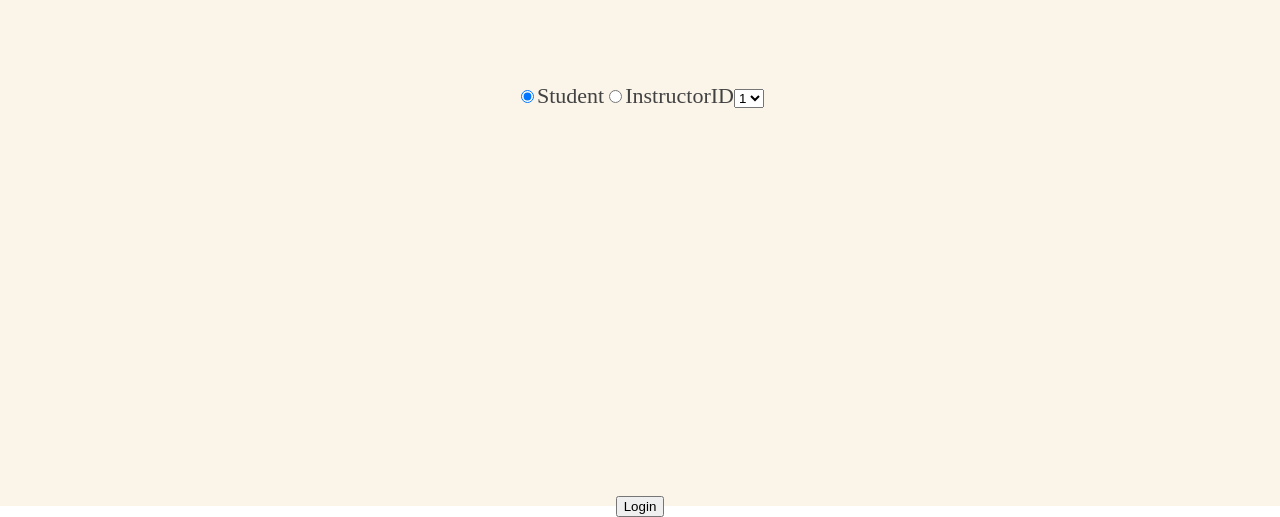
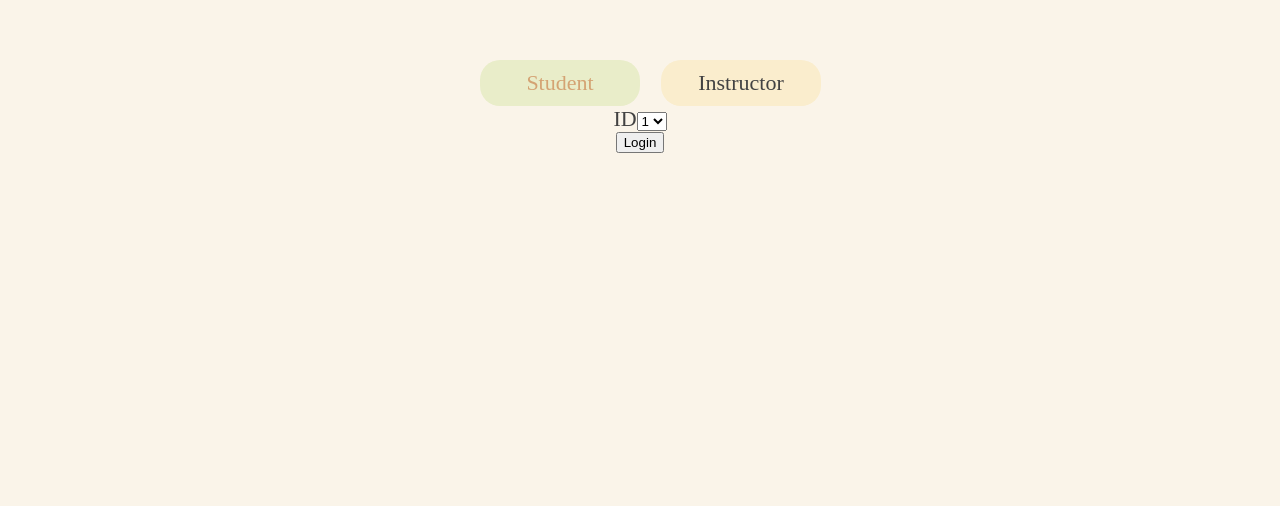
Before and after one commit to bazilzainal/capstone-frontend, a React (Create React App) app: page / in a window 1280 px wide. Shown: the part 294-811 px from the top of the page. Built offline with nearby package versions, Linux system fonts and the light colour scheme.

Commit message:
A little bit of Login styling

```diff
--- a/src/pages/App.css
+++ b/src/pages/App.css
@@ -16,10 +16,13 @@
 
 .login-items {
     display: flex;
-    flex-direction: row;
+    flex-direction: column;
     justify-content: space-between;
     align-items: center;
-    height: 50%;
+    width: 70%;
+}
+.login-items div {
+    display: flex;
 }
 
 .sidebar {
@@ -58,3 +61,26 @@ hr {
     );
     width: 100%;
 }
+
+.radio input {
+    visibility:hidden;
+}
+.radio label {
+    cursor: pointer;
+    background-color: #faedcd;
+    width: 140px;
+    text-align: center;
+    padding: 10px;
+    border-radius: 20px;
+    transition: 0.3s;
+}
+
+.radio label:hover {
+    color: #D4A373;
+    background-color: #E9EDC9;
+}
+
+input:checked + label {
+    background-color: #E9EDC9;
+    color: #D4A373;
+}
--- a/src/pages/Login.js
+++ b/src/pages/Login.js
@@ -65,34 +65,34 @@ export default function Login() {
 
         return (
             <div className="container login-main">
-                <div className="container login-items">
-                    <div className="radio">
-                        <label>
+                <div className="login-items">
+                    <div>
+                        <div className="radio">
                             <input
                                 type="radio"
                                 name="user"
                                 onChange={handleInputChange}
                                 value="student"
+                                id="student"
                                 checked={formValues.user === "student"}
                             />
-                            Student
-                        </label>
-                    </div>
-                    <div className="radio">
-                        <label>
+                            <label for="student">Student</label>
+                        </div>
+                        <div className="radio">
                             <input
                                 type="radio"
                                 name="user"
                                 onChange={handleInputChange}
                                 value="instructor"
+                                id="instructor"
                                 checked={formValues.user === "instructor"}
                             />
-                            Instructor
-                        </label>
+                            <label for="instructor">Instructor</label>
+                        </div>
                     </div>
-                    <div className="radio">
+                    <div>
+                        ID
                         <label>
-                            ID
                             <select value={formValues.id} onChange={handleInputChange} name="id" id="userId">
                                 <option value="1">1</option>
                                 <option value="2">2</option>
```
Also changed, not shown: 1 other file (tests, documents, lock files or other folders).
